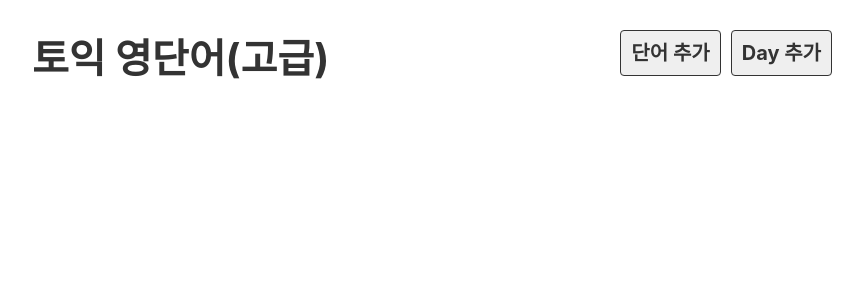
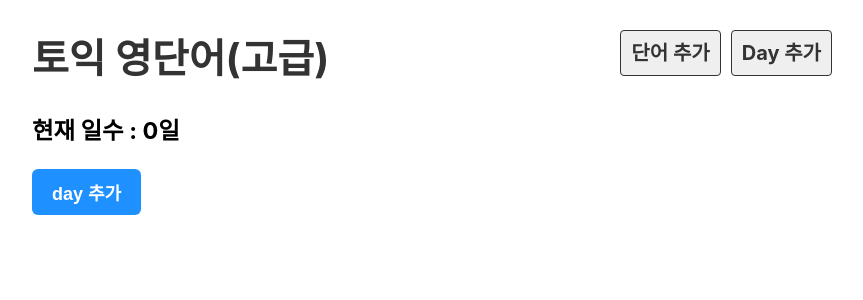
Before and after one commit to rowooncoding/voca-react, a React (Create React App) app: page /create_day in a window 1280 px wide. Shown: the top 300 px of the page, without its empty margins (208-1071 px from the left). Built offline with nearby package versions, Linux system fonts and the light colour scheme; no server answers.

Commit message:
[추가] 날짜 생성 기능 추가

```diff
--- a/src/App.js
+++ b/src/App.js
@@ -4,6 +4,7 @@
 import Header from "./component/Header";
 import EmptyPage from "./component/EmptyPage";
 import CreateWord from "./component/CreateWord";
+import CreateDay from "./component/Create.Day";
 
 function App() {
   return (
@@ -14,6 +15,7 @@
           <Route path="/" element={<DayList />} />
           <Route path="/day/:day" element={<Day />} />
           <Route path="/create_word" element={<CreateWord />} />
+          <Route path="/create_day" element={<CreateDay />} />
           <Route element={<EmptyPage />} />
         </Routes>
       </div>
--- /dev/null
+++ b/src/component/Create.Day.js
@@ -0,0 +1,29 @@
+import useFetch from "../hooks/useFetch";
+import { useNavigate } from "react-router-dom";
+
+export default function CreateDay() {
+  const days = useFetch("http://localhost:3001/days");
+  const history = useNavigate();
+  function addDay() {
+    fetch(`http://localhost:3001/days/`, {
+      method: "POST",
+      headers: {
+        "Content-Type": "application/json",
+      },
+      body: JSON.stringify({
+        day: days.length + 1,
+      }),
+    }).then((res) => {
+      if (res.ok) {
+        alert("생성이 완료되었습니다.");
+        history(`/`);
+      }
+    });
+  }
+  return (
+    <div>
+      <h3>현재 일수 : {days.length}일</h3>
+      <button onClick={addDay}>day 추가</button>
+    </div>
+  );
+}
--- a/src/component/Header.js
+++ b/src/component/Header.js
@@ -9,9 +9,9 @@
         <Link to="/create_word" className="link">
           단어 추가
         </Link>
-        <a href="#x" className="link">
+        <Link to="create_day" className="link">
           Day 추가
-        </a>
+        </Link>
       </div>
     </div>
   );
```
